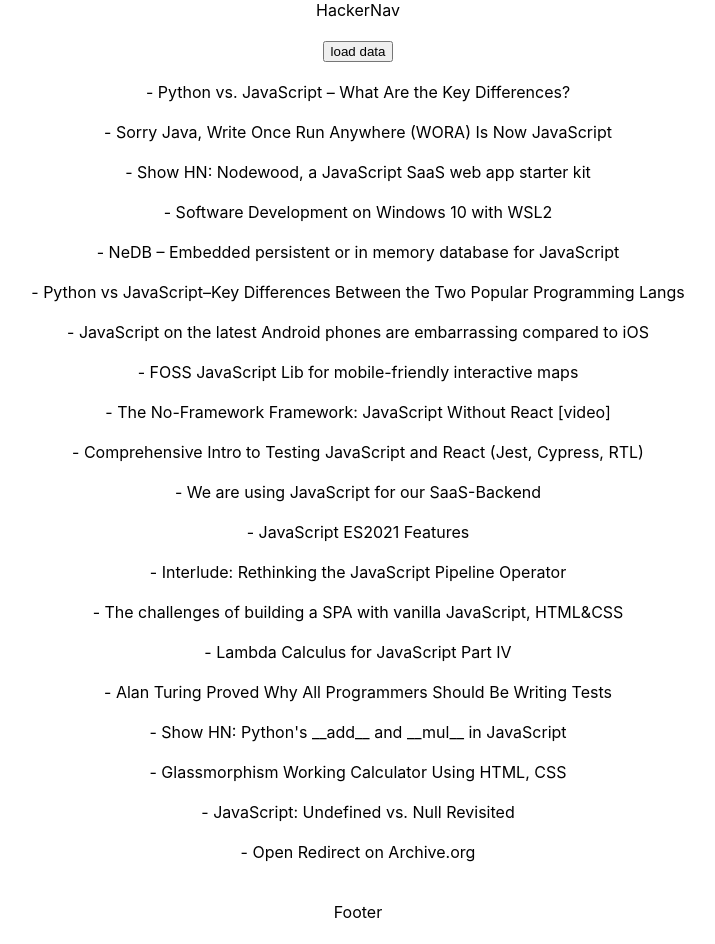
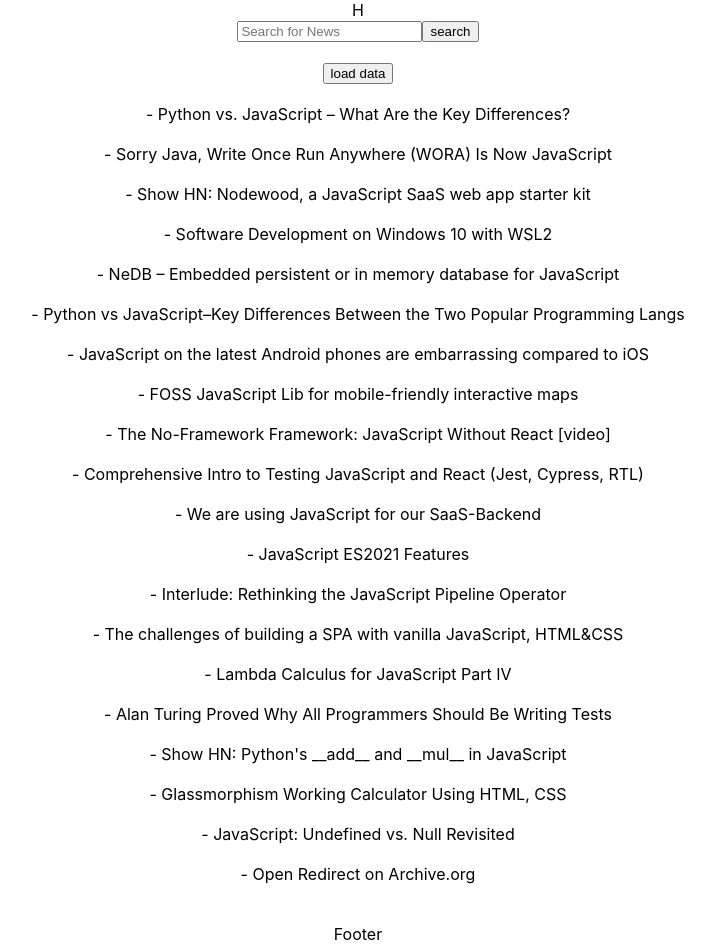
Before and after one commit to TomEsDE/wbs-hackernews, a React (Create React App) app: page / in a window 1280 px wide. Shown: the whole page, without its empty margins (282-997 px from the left). Before the commit the page ends 922 px from the top, so only its background shows below. Built offline with nearby package versions, Linux system fonts and the light colour scheme.

Commit message:
nav search

```diff
--- a/src/components/HackerNav.jsx
+++ b/src/components/HackerNav.jsx
@@ -1,5 +1,38 @@
-import React from 'react';
+import React, { useState } from 'react';
 
-export default function HackerNav() {
-  return <div>HackerNav</div>;
+export default function HackerNav({ setQuery }) {
+  const [queryInput, setQueryInput] = useState('');
+
+  function handleQueryChange({ target }) {
+    setQueryInput(target.value);
+  }
+
+  function handleSubmitQuery(event) {
+    event.preventDefault();
+    setQuery(queryInput);
+  }
+
+  return (
+    <div className="headernav-div">
+      <div className="header-logo">H</div>
+      <form
+        className="header-search-form"
+        action="#"
+        onSubmit={handleSubmitQuery}
+      >
+        <input
+          className="headernav-input-search"
+          type="text"
+          name="query"
+          value={queryInput}
+          onChange={handleQueryChange}
+          placeholder="Search for News"
+          id=""
+        />
+        <button className="headernav-button-search" onClick={handleSubmitQuery}>
+          search
+        </button>
+      </form>
+    </div>
+  );
 }
```
